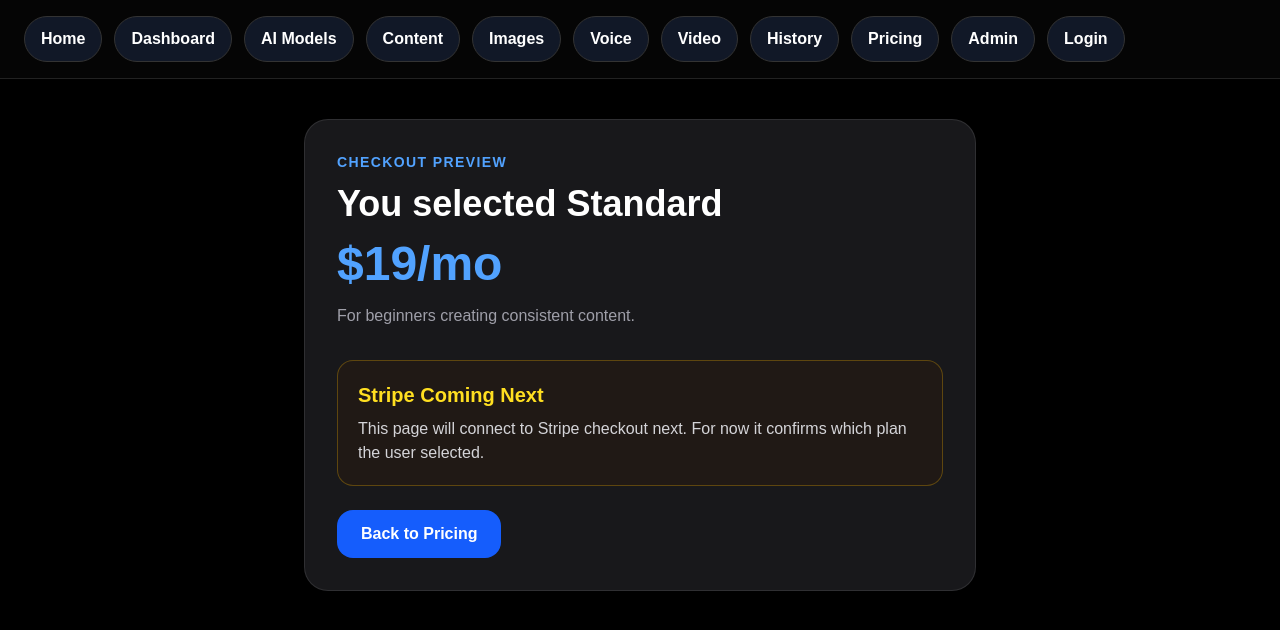
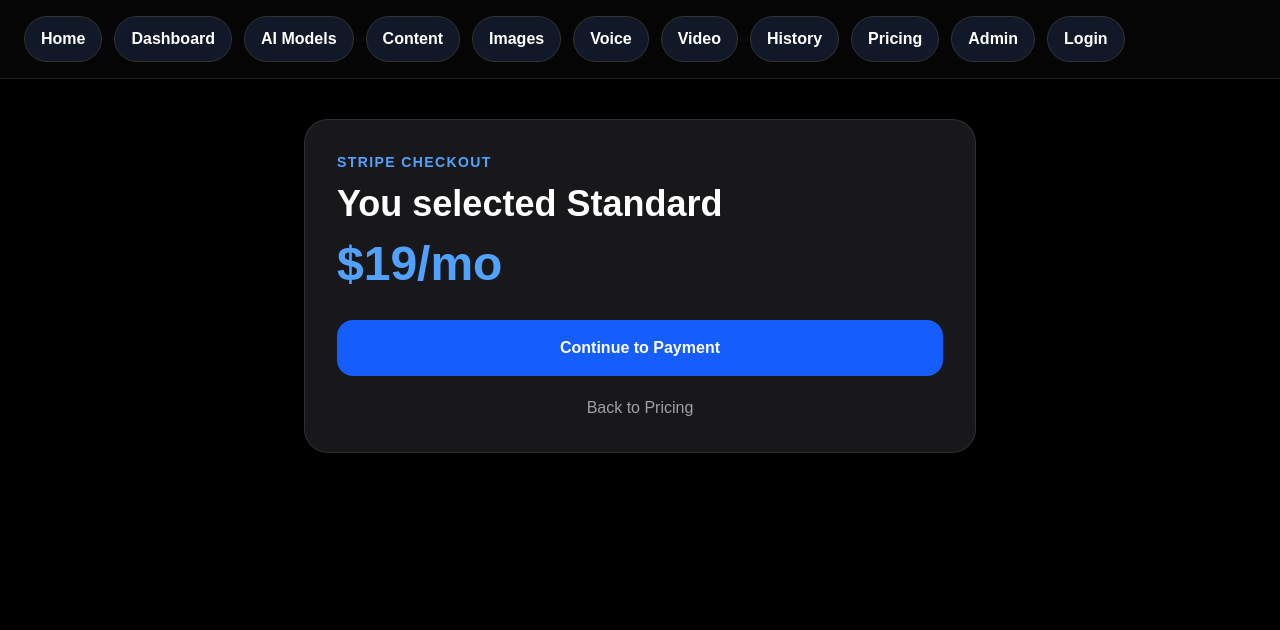
Before and after one commit to lou-delgado34/ai-cash-creator-studio, a Next.js app: page /checkout in a window 1280 px wide. Shown: the top 630 px of the page. Built offline with nearby package versions, Linux system fonts and the light colour scheme.

Commit message:
fix checkout page stripe button

```diff
--- a/app/checkout/page.tsx
+++ b/app/checkout/page.tsx
@@ -1,65 +1,63 @@
-export default function CheckoutPage({
-  searchParams,
-}: {
-  searchParams: { plan?: string };
-}) {
-  const plan = searchParams.plan || "standard";
+"use client";
 
-  const plans: Record<string, { name: string; price: string; desc: string }> = {
-    free: {
-      name: "Free",
-      price: "$0",
-      desc: "Test the system with basic access.",
-    },
-    standard: {
-      name: "Standard",
-      price: "$19/mo",
-      desc: "For beginners creating consistent content.",
-    },
-    pro: {
-      name: "Pro",
-      price: "$74/mo",
-      desc: "For serious creators using video, voice, and image tools.",
-    },
-    elite: {
-      name: "Elite",
-      price: "$149/mo",
-      desc: "For scaling with advanced workflows and automation.",
-    },
+import { useSearchParams } from "next/navigation";
+
+export default function CheckoutPage() {
+  const searchParams = useSearchParams();
+  const plan = searchParams.get("plan") || "standard";
+
+  const plans: Record<string, { name: string; price: string }> = {
+    standard: { name: "Standard", price: "$19/mo" },
+    pro: { name: "Pro", price: "$74/mo" },
+    elite: { name: "Elite", price: "$149/mo" },
   };
 
-  const selectedPlan = plans[plan] || plans.standard;
+  const selected = plans[plan] || plans.standard;
+
+  async function goToStripe() {
+    const res = await fetch("/api/create-checkout", {
+      method: "POST",
+      headers: {
+        "Content-Type": "application/json",
+      },
+      body: JSON.stringify({ plan }),
+    });
+
+    const data = await res.json();
+
+    if (data.url) {
+      window.location.href = data.url;
+      return;
+    }
+
+    alert(data.error || "Stripe checkout failed.");
+  }
 
   return (
     <main className="min-h-screen bg-black px-6 py-10 text-white">
       <section className="mx-auto max-w-2xl rounded-3xl border border-white/10 bg-zinc-900 p-8">
         <p className="text-sm font-semibold uppercase tracking-widest text-blue-400">
-          Checkout Preview
+          Stripe Checkout
         </p>
 
         <h1 className="mt-3 text-4xl font-bold">
-          You selected {selectedPlan.name}
+          You selected {selected.name}
         </h1>
 
         <p className="mt-4 text-5xl font-bold text-blue-400">
-          {selectedPlan.price}
+          {selected.price}
         </p>
 
-        <p className="mt-4 text-zinc-400">{selectedPlan.desc}</p>
-
-        <div className="mt-8 rounded-2xl border border-yellow-500/30 bg-yellow-950/20 p-5">
-          <h2 className="text-xl font-bold text-yellow-300">
-            Stripe Coming Next
-          </h2>
-          <p className="mt-2 text-zinc-300">
-            This page will connect to Stripe checkout next. For now it confirms
-            which plan the user selected.
-          </p>
-        </div>
+        <button
+          onClick={goToStripe}
+          className="mt-8 w-full rounded-2xl bg-blue-600 px-6 py-4 font-bold hover:bg-blue-500"
+        >
+          Continue to Payment
+        </button>
 
         <a
           href="/pricing"
-          className="mt-6 inline-block rounded-2xl bg-blue-600 px-6 py-3 font-semibold hover:bg-blue-500"
+          className="mt-5 block text-center text-zinc-400 hover:text-white"
         >
           Back to Pricing
         </a>
```
